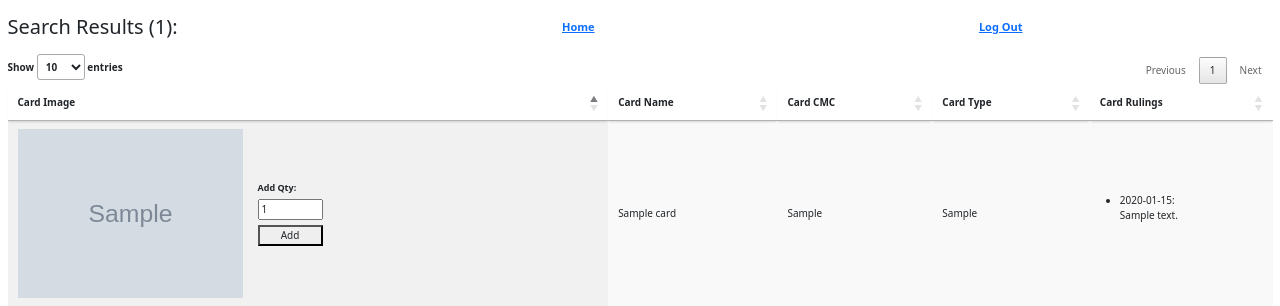
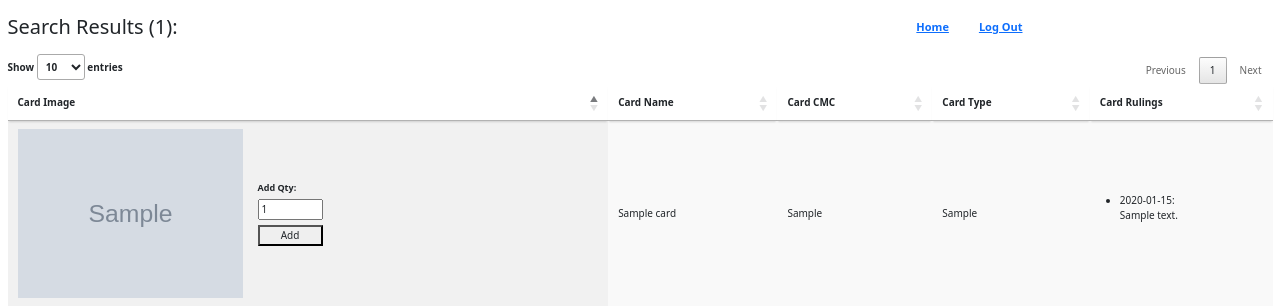
Before and after one commit to THamilton1123/MtgManager, a Java web app: page /results.jsp in a window 1280 px wide. Shown: the top 306 px of the page. Run offline with Tomcat 11, a stand-in JSP engine, Linux system fonts and the light colour scheme; the template is opened without the code that fills it: most values are stand-ins (such as "Sample title", 1, 10 or a date in 2020); grey boxes marked "Sample" are stand-in pictures; data that the repository does not hold is empty; some libraries are stand-ins or nearby versions.

Commit message:
Added new <div> tags to put the 'Home' and 'Log Out' link inside so the links could be set closer together while maintaining the same distance from other elements and the screen edges.

```diff
--- a/src/main/webapp/results.jsp
+++ b/src/main/webapp/results.jsp
@@ -27,8 +27,10 @@
 <div class="container-fluid">
     <div style="display: flex; justify-content: space-between; align-items: center; padding-right: 250px; margin-top: 15px; margin-bottom: 15px;">
         <h2 style="margin: 0;">${searchLocation} Search Results (${cards.size()}): </h2>
-        <a href="${pageContext.request.contextPath}/index.jsp" style="font-size: 1.1em; font-weight: bold;">Home</a>
-        <a href="${pageContext.request.contextPath}/logOut" style="font-size: 1.1em; font-weight: bold;">Log Out</a>
+        <div style="display: flex; align-items: center; gap: 30px;">
+            <a href="${pageContext.request.contextPath}/index.jsp" style="font-size: 1.1em; font-weight: bold;">Home</a>
+            <a href="${pageContext.request.contextPath}/logOut" style="font-size: 1.1em; font-weight: bold;">Log Out</a>
+        </div>
     </div>
     <table id="cardTable" class="display" cellspacing="0" width="100%">
         <thead>
```
